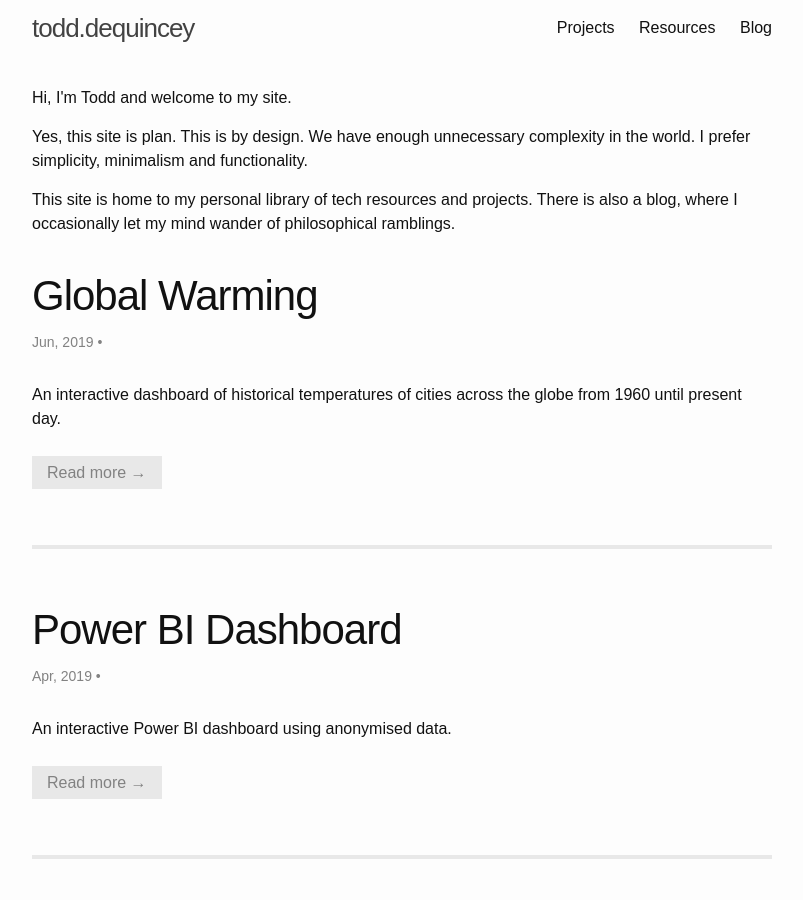
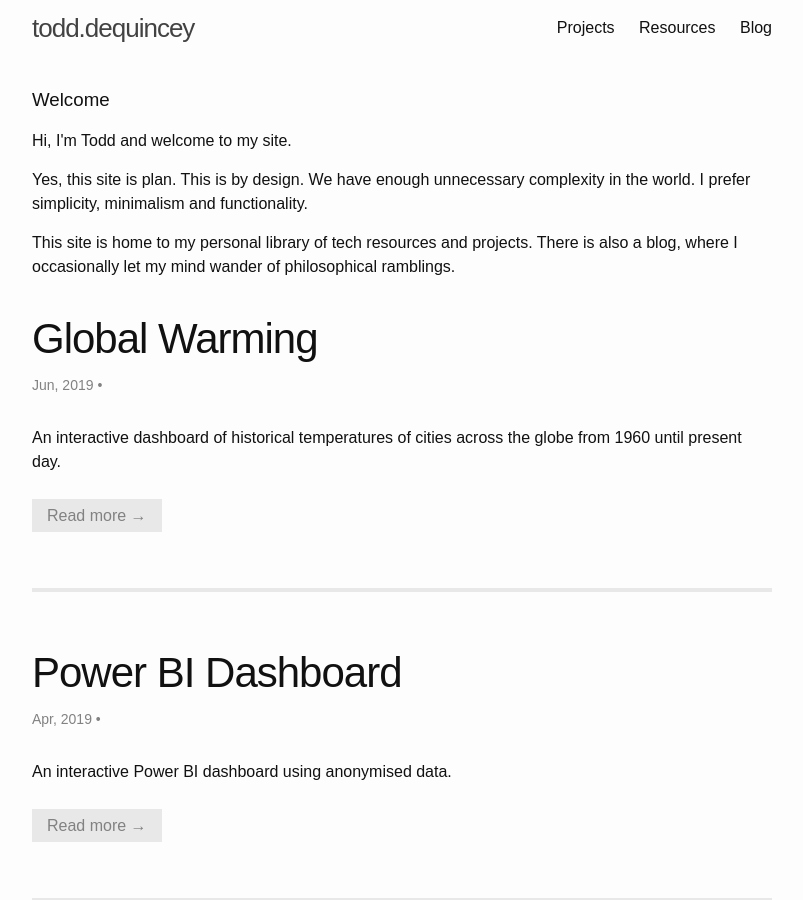
Before and after one commit to toddy86/dequincey.blog, a Jekyll site: the page built from index.html, in a window 1280 px wide and 900 px high. Shown: the whole window, without its empty margins (238-1041 px from the left). Built offline with Jekyll 4.4.1, drawn with Linux system fonts in a browser that asks for light colours; the list of posts is cut into pages by our own code.

Commit message:
Updating home page

```diff
--- a/_layouts/home.html
+++ b/_layouts/home.html
@@ -5,10 +5,11 @@
 <div class="home">
 
   <div>
-<p>Hi, I'm Todd and welcome to my site.</p>
-    <p>Yes, this site is plan. This is by design. We have enough unnecessary complexity in the world. I prefer simplicity, minimalism and functionality.</p>
-    <p>This site is home to my personal library of tech resources and projects. There is also a blog, where I occasionally let my mind wander of philosophical ramblings.
-</p>
+    <h3>Welcome</h3>
+    <p>Hi, I'm Todd and welcome to my site.</p>
+        <p>Yes, this site is plan. This is by design. We have enough unnecessary complexity in the world. I prefer simplicity, minimalism and functionality.</p>
+        <p>This site is home to my personal library of tech resources and projects. There is also a blog, where I occasionally let my mind wander of philosophical ramblings.
+    </p>
   </div>
   <br>
 
--- a/_layouts/resources.html
+++ b/_layouts/resources.html
@@ -7,7 +7,7 @@
     <h1 class="post-title">{{ page.title | escape }}</h1>
   </header>
 
-  <p>Tutorials I have created and resources I have collated to either solve a problem I had or learn new skills.</p>
+  <p>Tutorials I have created and resources I have collected to either solve a problem I had or learn new skills.</p>
 
   {{ content }}
 
```
